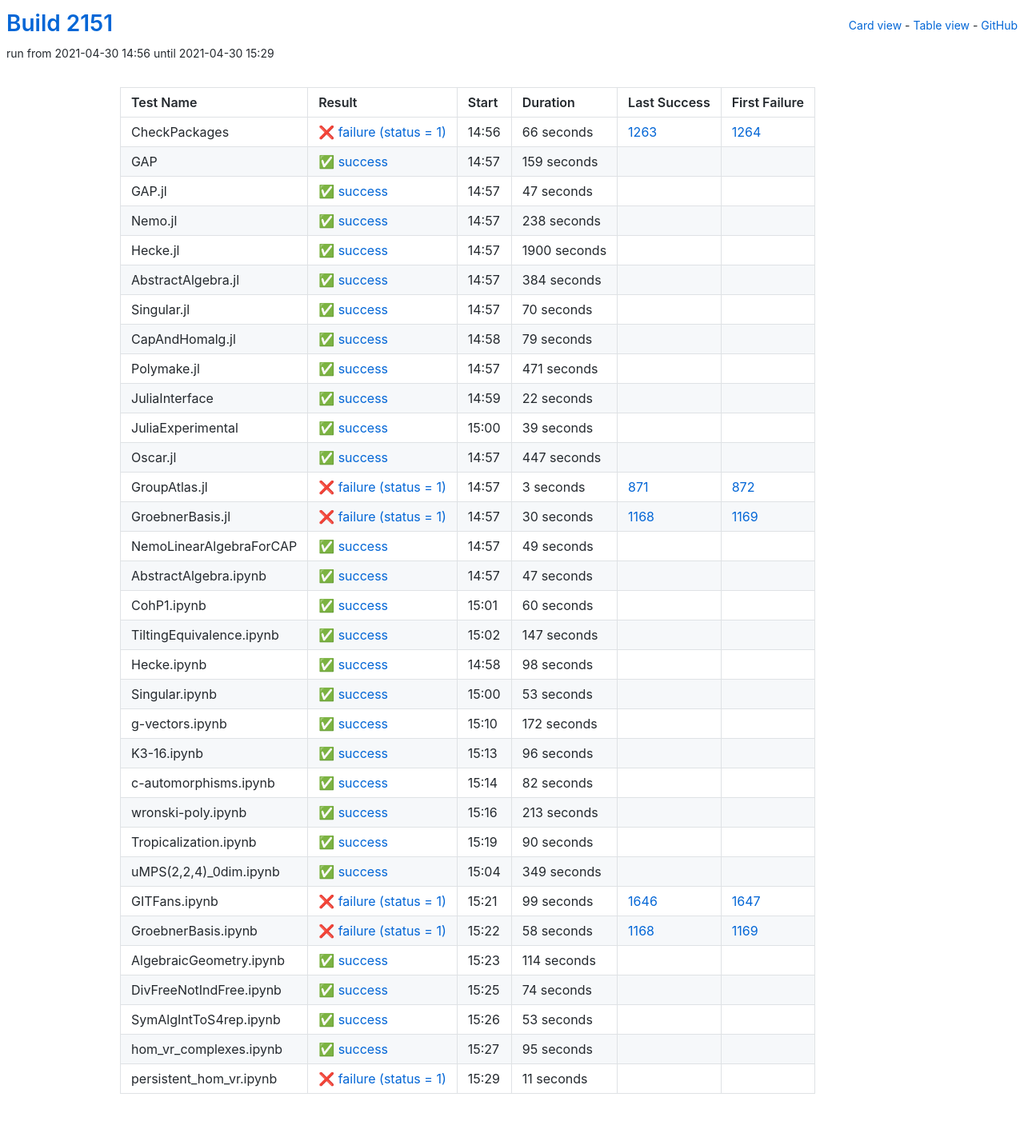
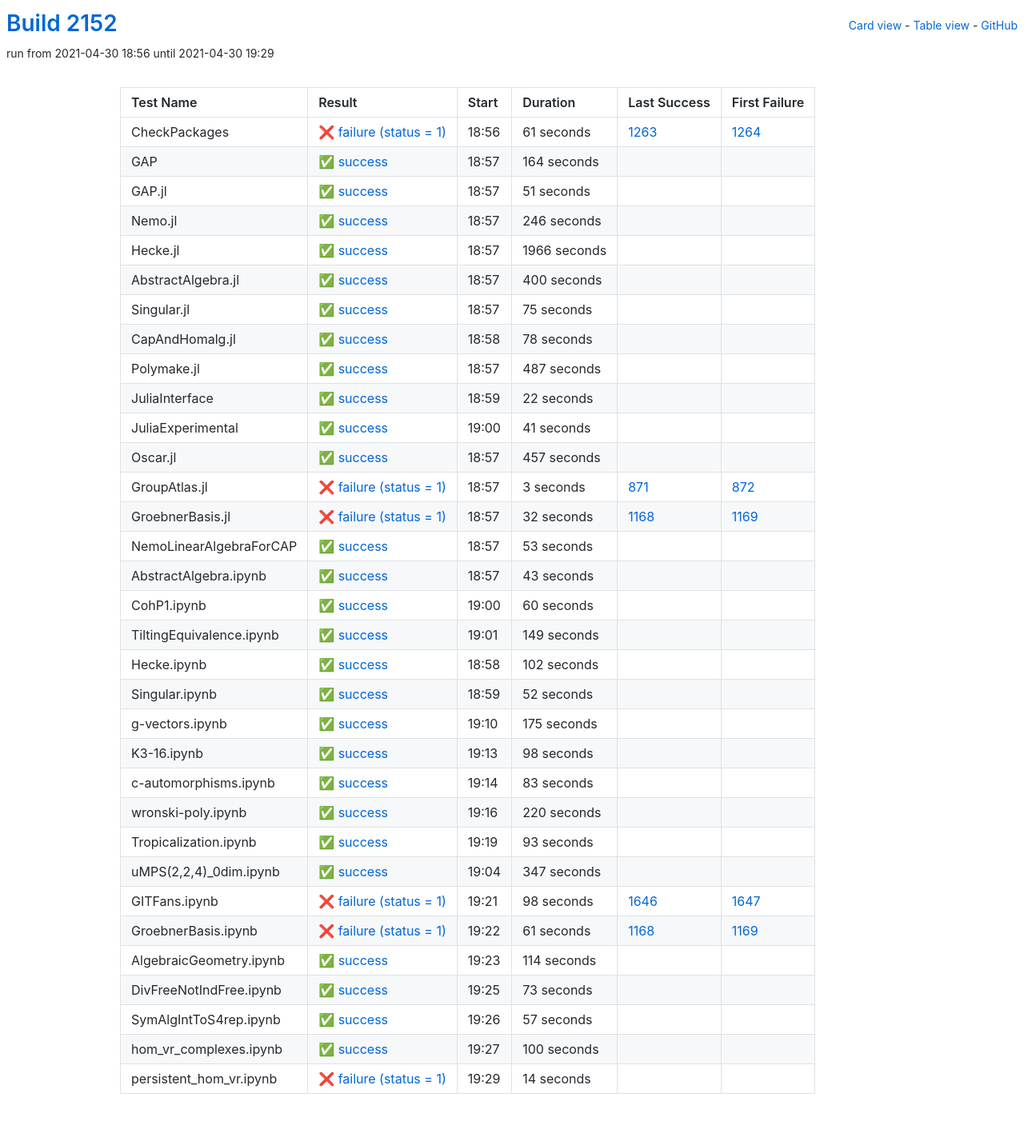
Before and after one commit to oscar-system/oscar-ci-status-stable, a Jekyll site: the page built from table.html, in a window 1280 px wide. Shown: the whole page at 80% size. Built offline with Jekyll 4.4.1, drawn with Linux system fonts in a browser that asks for light colours.

Commit message:
Build #2152

```diff
--- a/_data/ci.yml
+++ b/_data/ci.yml
@@ -1,6 +1,6 @@
 ---
-build: 2151
-build_url: https://oscarci.mathematik.uni-kl.de/job/oscar-stable/2151/
+build: 2152
+build_url: https://oscarci.mathematik.uni-kl.de/job/oscar-stable/2152/
 job: oscar-stable
 organization: oscar-system
 repo: oscar-ci-status-stable
@@ -8,116 +8,116 @@ repourl: https://github.com/oscar-system/oscar-ci-status-stable
 tests:
 - name: CheckPackages
   id: checkpackages
-  log: https://oscarci.mathematik.uni-kl.de/job/oscar-stable/2151/artifact/logs/build-2151/CheckPackages.log
-  start: 2021-04-30 14:56
+  log: https://oscarci.mathematik.uni-kl.de/job/oscar-stable/2152/artifact/logs/build-2152/CheckPackages.log
+  start: 2021-04-30 18:56
   success: false
   exitcode: 1
   status: failure
-  duration: 66
+  duration: 61
   last_success: 1263
   last_success_url: https://oscarci.mathematik.uni-kl.de/job/oscar-stable/1263/
   first_failure: 1264
   first_failure_url: https://oscarci.mathematik.uni-kl.de/job/oscar-stable/1264/
 - name: GAP
   id: gap
-  log: https://oscarci.mathematik.uni-kl.de/job/oscar-stable/2151/artifact/logs/build-2151/GAP.log
-  start: 2021-04-30 14:57
+  log: https://oscarci.mathematik.uni-kl.de/job/oscar-stable/2152/artifact/logs/build-2152/GAP.log
+  start: 2021-04-30 18:57
   success: true
   exitcode: 0
   status: success
-  duration: 159
+  duration: 164
   last_success: false
   last_success_url:
   first_failure: false
   first_failure_url:
 - name: GAP.jl
   id: gap-jl
-  log: https://oscarci.mathematik.uni-kl.de/job/oscar-stable/2151/artifact/logs/build-2151/GAP.jl.log
-  start: 2021-04-30 14:57
+  log: https://oscarci.mathematik.uni-kl.de/job/oscar-stable/2152/artifact/logs/build-2152/GAP.jl.log
+  start: 2021-04-30 18:57
   success: true
   exitcode: 0
   status: success
-  duration: 47
+  duration: 51
   last_success: false
   last_success_url:
   first_failure: false
   first_failure_url:
 - name: Nemo.jl
   id: nemo-jl
-  log: https://oscarci.mathematik.uni-kl.de/job/oscar-stable/2151/artifact/logs/build-2151/Nemo.jl.log
-  start: 2021-04-30 14:57
+  log: https://oscarci.mathematik.uni-kl.de/job/oscar-stable/2152/artifact/logs/build-2152/Nemo.jl.log
+  start: 2021-04-30 18:57
   success: true
   exitcode: 0
   status: success
-  duration: 238
+  duration: 246
   last_success: false
   last_success_url:
   first_failure: false
   first_failure_url:
 - name: Hecke.jl
   id: hecke-jl
-  log: https://oscarci.mathematik.uni-kl.de/job/oscar-stable/2151/artifact/logs/build-2151/Hecke.jl.log
-  start: 2021-04-30 14:57
+  log: https://oscarci.mathematik.uni-kl.de/job/oscar-stable/2152/artifact/logs/build-2152/Hecke.jl.log
+  start: 2021-04-30 18:57
   success: true
   exitcode: 0
   status: success
-  duration: 1900
+  duration: 1966
   last_success: false
   last_success_url:
   first_failure: false
   first_failure_url:
 - name: AbstractAlgebra.jl
   id: abstractalgebra-jl
-  log: https://oscarci.mathematik.uni-kl.de/job/oscar-stable/2151/artifact/logs/build-2151/AbstractAlgebra.jl.log
-  start: 2021-04-30 14:57
+  log: https://oscarci.mathematik.uni-kl.de/job/oscar-stable/2152/artifact/logs/build-2152/AbstractAlgebra.jl.log
+  start: 2021-04-30 18:57
   success: true
   exitcode: 0
   status: success
-  duration: 384
+  duration: 400
   last_success: false
   last_success_url:
   first_failure: false
   first_failure_url:
 - name: Singular.jl
   id: singular-jl
-  log: https://oscarci.mathematik.uni-kl.de/job/oscar-stable/2151/artifact/logs/build-2151/Singular.jl.log
-  start: 2021-04-30 14:57
+  log: https://oscarci.mathematik.uni-kl.de/job/oscar-stable/2152/artifact/logs/build-2152/Singular.jl.log
+  start: 2021-04-30 18:57
   success: true
   exitcode: 0
   status: success
-  duration: 70
+  duration: 75
   last_success: false
   last_success_url:
   first_failure: false
   first_failure_url:
 - name: CapAndHomalg.jl
   id: capandhomalg-jl
-  log: https://oscarci.mathematik.uni-kl.de/job/oscar-stable/2151/artifact/logs/build-2151/CapAndHomalg.jl.log
-  start: 2021-04-30 14:58
+  log: https://oscarci.mathematik.uni-kl.de/job/oscar-stable/2152/artifact/logs/build-2152/CapAndHomalg.jl.log
+  start: 2021-04-30 18:58
   success: true
   exitcode: 0
   status: success
-  duration: 79
+  duration: 78
   last_success: false
   last_success_url:
   first_failure: false
   first_failure_url:
 - name: Polymake.jl
   id: polymake-jl
-  log: https://oscarci.mathematik.uni-kl.de/job/oscar-stable/2151/artifact/logs/build-2151/Polymake.jl.log
-  start: 2021-04-30 14:57
+  log: https://oscarci.mathematik.uni-kl.de/job/oscar-stable/2152/artifact/logs/build-2152/Polymake.jl.log
+  start: 2021-04-30 18:57
   success: true
   exitcode: 0
   status: success
-  duration: 471
+  duration: 487
   last_success: false
   last_success_url:
   first_failure: false
   first_failure_url:
 - name: JuliaInterface
   id: juliainterface
-  log: https://oscarci.mathematik.uni-kl.de/job/oscar-stable/2151/artifact/logs/build-2151/JuliaInterface.log
-  start: 2021-04-30 14:59
+  log: https://oscarci.mathematik.uni-kl.de/job/oscar-stable/2152/artifact/logs/build-2152/JuliaInterface.log
+  start: 2021-04-30 18:59
   success: true
   exitcode: 0
   status: success
@@ -128,32 +128,32 @@ tests:
   first_failure_url:
 - name: JuliaExperimental
   id: juliaexperimental
-  log: https://oscarci.mathematik.uni-kl.de/job/oscar-stable/2151/artifact/logs/build-2151/JuliaExperimental.log
-  start: 2021-04-30 15:00
+  log: https://oscarci.mathematik.uni-kl.de/job/oscar-stable/2152/artifact/logs/build-2152/JuliaExperimental.log
+  start: 2021-04-30 19:00
   success: true
   exitcode: 0
   status: success
-  duration: 39
+  duration: 41
   last_success: false
   last_success_url:
   first_failure: false
   first_failure_url:
 - name: Oscar.jl
   id: oscar-jl
-  log: https://oscarci.mathematik.uni-kl.de/job/oscar-stable/2151/artifact/logs/build-2151/Oscar.jl.log
-  start: 2021-04-30 14:57
+  log: https://oscarci.mathematik.uni-kl.de/job/oscar-stable/2152/artifact/logs/build-2152/Oscar.jl.log
+  start: 2021-04-30 18:57
   success: true
   exitcode: 0
   status: success
-  duration: 447
+  duration: 457
   last_success: false
   last_success_url:
   first_failure: false
   first_failure_url:
 - name: GroupAtlas.jl
   id: groupatlas-jl
-  log: https://oscarci.mathematik.uni-kl.de/job/oscar-stable/2151/artifact/logs/build-2151/GroupAtlas.jl.log
-  start: 2021-04-30 14:57
+  log: https://oscarci.mathematik.uni-kl.de/job/oscar-stable/2152/artifact/logs/build-2152/GroupAtlas.jl.log
+  start: 2021-04-30 18:57
   success: false
   exitcode: 1
   status: failure
@@ -164,44 +164,44 @@ tests:
   first_failure_url: https://oscarci.mathematik.uni-kl.de/job/oscar-stable/872/
 - name: GroebnerBasis.jl
   id: groebnerbasis-jl
-  log: https://oscarci.mathematik.uni-kl.de/job/oscar-stable/2151/artifact/logs/build-2151/GroebnerBasis.jl.log
-  start: 2021-04-30 14:57
+  log: https://oscarci.mathematik.uni-kl.de/job/oscar-stable/2152/artifact/logs/build-2152/GroebnerBasis.jl.log
+  start: 2021-04-30 18:57
   success: false
   exitcode: 1
   status: failure
-  duration: 30
+  duration: 32
   last_success: 1168
   last_success_url: https://oscarci.mathematik.uni-kl.de/job/oscar-stable/1168/
   first_failure: 1169
   first_failure_url: https://oscarci.mathematik.uni-kl.de/job/oscar-stable/1169/
 - name: NemoLinearAlgebraForCAP
   id: nemolinearalgebraforcap
-  log: https://oscarci.mathematik.uni-kl.de/job/oscar-stable/2151/artifact/logs/build-2151/NemoLinearAlgebraForCAP.log
-  start: 2021-04-30 14:57
+  log: https://oscarci.mathematik.uni-kl.de/job/oscar-stable/2152/artifact/logs/build-2152/NemoLinearAlgebraForCAP.log
+  start: 2021-04-30 18:57
   success: true
   exitcode: 0
   status: success
-  duration: 49
+  duration: 53
   last_success: false
   last_success_url:
   first_failure: false
   first_failure_url:
 - name: AbstractAlgebra.ipynb
   id: abstractalgebra-ipynb
-  log: https://oscarci.mathematik.uni-kl.de/job/oscar-stable/2151/artifact/logs/build-2151/AbstractAlgebra.ipynb.log
-  start: 2021-04-30 14:57
+  log: https://oscarci.mathematik.uni-kl.de/job/oscar-stable/2152/artifact/logs/build-2152/AbstractAlgebra.ipynb.log
+  start: 2021-04-30 18:57
   success: true
   exitcode: 0
   status: success
-  duration: 47
+  duration: 43
   last_success: false
   last_success_url:
   first_failure: false
   first_failure_url:
 - name: CohP1.ipynb
   id: cohp1-ipynb
-  log: https://oscarci.mathematik.uni-kl.de/job/oscar-stable/2151/artifact/logs/build-2151/CohP1.ipynb.log
-  start: 2021-04-30 15:01
+  log: https://oscarci.mathematik.uni-kl.de/job/oscar-stable/2152/artifact/logs/build-2152/CohP1.ipynb.log
+  start: 2021-04-30 19:00
   success: true
   exitcode: 0
   status: success
@@ -212,20 +212,56 @@ tests:
   first_failure_url:
 - name: TiltingEquivalence.ipynb
   id: tiltingequivalence-ipynb
-  log: https://oscarci.mathematik.uni-kl.de/job/oscar-stable/2151/artifact/logs/build-2151/TiltingEquivalence.ipynb.log
-  start: 2021-04-30 15:02
+  log: https://oscarci.mathematik.uni-kl.de/job/oscar-stable/2152/artifact/logs/build-2152/TiltingEquivalence.ipynb.log
+  start: 2021-04-30 19:01
   success: true
   exitcode: 0
   status: success
-  duration: 147
+  duration: 149
   last_success: false
   last_success_url:
   first_failure: false
   first_failure_url:
 - name: Hecke.ipynb
   id: hecke-ipynb
-  log: https://oscarci.mathematik.uni-kl.de/job/oscar-stable/2151/artifact/logs/build-2151/Hecke.ipynb.log
-  start: 2021-04-30 14:58
+  log: https://oscarci.mathematik.uni-kl.de/job/oscar-stable/2152/artifact/logs/build-2152/Hecke.ipynb.log
+  start: 2021-04-30 18:58
+  success: true
+  exitcode: 0
+  status: success
+  duration: 102
+  last_success: false
+  last_success_url:
+  first_failure: false
+  first_failure_url:
+- name: Singular.ipynb
+  id: singular-ipynb
+  log: https://oscarci.mathematik.uni-kl.de/job/oscar-stable/2152/artifact/logs/build-2152/Singular.ipynb.log
+  start: 2021-04-30 18:59
+  success: true
+  exitcode: 0
+  status: success
+  duration: 52
+  last_success: false
+  last_success_url:
+  first_failure: false
+  first_failure_url:
+- name: g-vectors.ipynb
+  id: g-vectors-ipynb
+  log: https://oscarci.mathematik.uni-kl.de/job/oscar-stable/2152/artifact/logs/build-2152/g-vectors.ipynb.log
+  start: 2021-04-30 19:10
+  success: true
+  exitcode: 0
+  status: success
+  duration: 175
+  last_success: false
+  last_success_url:
+  first_failure: false
+  first_failure_url:
+- name: K3-16.ipynb
+  id: k3-16-ipynb
+  log: https://oscarci.mathematik.uni-kl.de/job/oscar-stable/2152/artifact/logs/build-2152/K3-16.ipynb.log
+  start: 2021-04-30 19:13
   success: true
   exitcode: 0
   status: success
@@ -234,118 +270,82 @@ tests:
   last_success_url:
   first_failure: false
   first_failure_url:
-- name: Singular.ipynb
-  id: singular-ipynb
-  log: https://oscarci.mathematik.uni-kl.de/job/oscar-stable/2151/artifact/logs/build-2151/Singular.ipynb.log
-  start: 2021-04-30 15:00
+- name: c-automorphisms.ipynb
+  id: c-automorphisms-ipynb
+  log: https://oscarci.mathematik.uni-kl.de/job/oscar-stable/2152/artifact/logs/build-2152/c-automorphisms.ipynb.log
+  start: 2021-04-30 19:14
   success: true
   exitcode: 0
   status: success
-  duration: 53
-  last_success: false
-  last_success_url:
-  first_failure: false
-  first_failure_url:
-- name: g-vectors.ipynb
-  id: g-vectors-ipynb
-  log: https://oscarci.mathematik.uni-kl.de/job/oscar-stable/2151/artifact/logs/build-2151/g-vectors.ipynb.log
-  start: 2021-04-30 15:10
-  success: true
-  exitcode: 0
-  status: success
-  duration: 172
-  last_success: false
-  last_success_url:
-  first_failure: false
-  first_failure_url:
-- name: K3-16.ipynb
-  id: k3-16-ipynb
-  log: https://oscarci.mathematik.uni-kl.de/job/oscar-stable/2151/artifact/logs/build-2151/K3-16.ipynb.log
-  start: 2021-04-30 15:13
-  success: true
-  exitcode: 0
-  status: success
-  duration: 96
-  last_success: false
-  last_success_url:
-  first_failure: false
-  first_failure_url:
-- name: c-automorphisms.ipynb
-  id: c-automorphisms-ipynb
-  log: https://oscarci.mathematik.uni-kl.de/job/oscar-stable/2151/artifact/logs/build-2151/c-automorphisms.ipynb.log
-  start: 2021-04-30 15:14
-  success: true
-  exitcode: 0
-  status: success
-  duration: 82
+  duration: 83
   last_success: false
   last_success_url:
   first_failure: false
   first_failure_url:
 - name: wronski-poly.ipynb
   id: wronski-poly-ipynb
-  log: https://oscarci.mathematik.uni-kl.de/job/oscar-stable/2151/artifact/logs/build-2151/wronski-poly.ipynb.log
-  start: 2021-04-30 15:16
+  log: https://oscarci.mathematik.uni-kl.de/job/oscar-stable/2152/artifact/logs/build-2152/wronski-poly.ipynb.log
+  start: 2021-04-30 19:16
   success: true
   exitcode: 0
   status: success
-  duration: 213
+  duration: 220
   last_success: false
   last_success_url:
   first_failure: false
   first_failure_url:
 - name: Tropicalization.ipynb
   id: tropicalization-ipynb
-  log: https://oscarci.mathematik.uni-kl.de/job/oscar-stable/2151/artifact/logs/build-2151/Tropicalization.ipynb.log
-  start: 2021-04-30 15:19
+  log: https://oscarci.mathematik.uni-kl.de/job/oscar-stable/2152/artifact/logs/build-2152/Tropicalization.ipynb.log
+  start: 2021-04-30 19:19
   success: true
   exitcode: 0
   status: success
-  duration: 90
+  duration: 93
   last_success: false
   last_success_url:
   first_failure: false
   first_failure_url:
 - name: uMPS(2,2,4)_0dim.ipynb
   id: umps-2-2-4-0dim-ipynb
-  log: https://oscarci.mathematik.uni-kl.de/job/oscar-stable/2151/artifact/logs/build-2151/uMPS-2-2-4-_0dim.ipynb.log
-  start: 2021-04-30 15:04
+  log: https://oscarci.mathematik.uni-kl.de/job/oscar-stable/2152/artifact/logs/build-2152/uMPS-2-2-4-_0dim.ipynb.log
+  start: 2021-04-30 19:04
   success: true
   exitcode: 0
   status: success
-  duration: 349
+  duration: 347
   last_success: false
   last_success_url:
   first_failure: false
   first_failure_url:
 - name: GITFans.ipynb
   id: gitfans-ipynb
-  log: https://oscarci.mathematik.uni-kl.de/job/oscar-stable/2151/artifact/logs/build-2151/GITFans.ipynb.log
-  start: 2021-04-30 15:21
+  log: https://oscarci.mathematik.uni-kl.de/job/oscar-stable/2152/artifact/logs/build-2152/GITFans.ipynb.log
+  start: 2021-04-30 19:21
   success: false
   exitcode: 1
   status: failure
-  duration: 99
+  duration: 98
   last_success: 1646
   last_success_url: https://oscarci.mathematik.uni-kl.de/job/oscar-stable/1646/
   first_failure: 1647
   first_failure_url: https://oscarci.mathematik.uni-kl.de/job/oscar-stable/1647/
 - name: GroebnerBasis.ipynb
   id: groebnerbasis-ipynb
-  log: https://oscarci.mathematik.uni-kl.de/job/oscar-stable/2151/artifact/logs/build-2151/GroebnerBasis.ipynb.log
-  start: 2021-04-30 15:22
+  log: https://oscarci.mathematik.uni-kl.de/job/oscar-stable/2152/artifact/logs/build-2152/GroebnerBasis.ipynb.log
+  start: 2021-04-30 19:22
   success: false
   exitcode: 1
   status: failure
-  duration: 58
+  duration: 61
   last_success: 1168
   last_success_url: https://oscarci.mathematik.uni-kl.de/job/oscar-stable/1168/
   first_failure: 1169
   first_failure_url: https://oscarci.mathematik.uni-kl.de/job/oscar-stable/1169/
 - name: AlgebraicGeometry.ipynb
   id: algebraicgeometry-ipynb
-  log: https://oscarci.mathematik.uni-kl.de/job/oscar-stable/2151/artifact/logs/build-2151/AlgebraicGeometry.ipynb.log
-  start: 2021-04-30 15:23
+  log: https://oscarci.mathematik.uni-kl.de/job/oscar-stable/2152/artifact/logs/build-2152/AlgebraicGeometry.ipynb.log
+  start: 2021-04-30 19:23
   success: true
   exitcode: 0
   status: success
@@ -356,48 +356,48 @@ tests:
   first_failure_url:
 - name: DivFreeNotIndFree.ipynb
   id: divfreenotindfree-ipynb
-  log: https://oscarci.mathematik.uni-kl.de/job/oscar-stable/2151/artifact/logs/build-2151/DivFreeNotIndFree.ipynb.log
-  start: 2021-04-30 15:25
+  log: https://oscarci.mathematik.uni-kl.de/job/oscar-stable/2152/artifact/logs/build-2152/DivFreeNotIndFree.ipynb.log
+  start: 2021-04-30 19:25
   success: true
   exitcode: 0
   status: success
-  duration: 74
+  duration: 73
   last_success: false
   last_success_url:
   first_failure: false
   first_failure_url:
 - name: SymAlgIntToS4rep.ipynb
   id: symalginttos4rep-ipynb
-  log: https://oscarci.mathematik.uni-kl.de/job/oscar-stable/2151/artifact/logs/build-2151/SymAlgIntToS4rep.ipynb.log
-  start: 2021-04-30 15:26
+  log: https://oscarci.mathematik.uni-kl.de/job/oscar-stable/2152/artifact/logs/build-2152/SymAlgIntToS4rep.ipynb.log
+  start: 2021-04-30 19:26
   success: true
   exitcode: 0
   status: success
-  duration: 53
+  duration: 57
   last_success: false
   last_success_url:
   first_failure: false
   first_failure_url:
 - name: hom_vr_complexes.ipynb
   id: hom-vr-complexes-ipynb
-  log: https://oscarci.mathematik.uni-kl.de/job/oscar-stable/2151/artifact/logs/build-2151/hom_vr_complexes.ipynb.log
-  start: 2021-04-30 15:27
+  log: https://oscarci.mathematik.uni-kl.de/job/oscar-stable/2152/artifact/logs/build-2152/hom_vr_complexes.ipynb.log
+  start: 2021-04-30 19:27
   success: true
   exitcode: 0
   status: success
-  duration: 95
+  duration: 100
   last_success: false
   last_success_url:
   first_failure: false
   first_failure_url:
 - name: persistent_hom_vr.ipynb
   id: persistent-hom-vr-ipynb
-  log: https://oscarci.mathematik.uni-kl.de/job/oscar-stable/2151/artifact/logs/build-2151/persistent_hom_vr.ipynb.log
-  start: 2021-04-30 15:29
+  log: https://oscarci.mathematik.uni-kl.de/job/oscar-stable/2152/artifact/logs/build-2152/persistent_hom_vr.ipynb.log
+  start: 2021-04-30 19:29
   success: false
   exitcode: 1
   status: failure
-  duration: 11
+  duration: 14
   last_success: false
   last_success_url:
   first_failure: false
```
Also changed, not shown: README.md.
